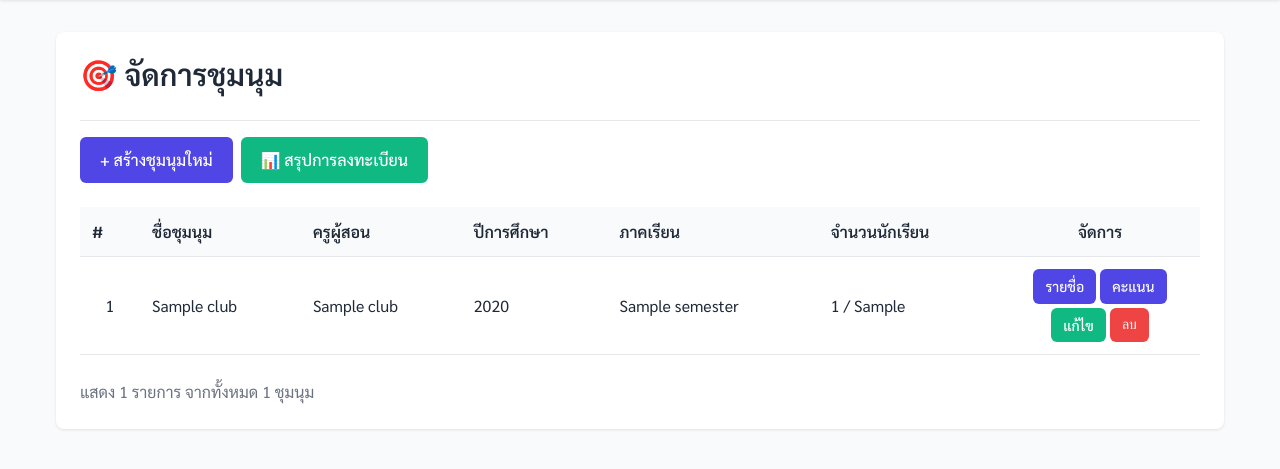
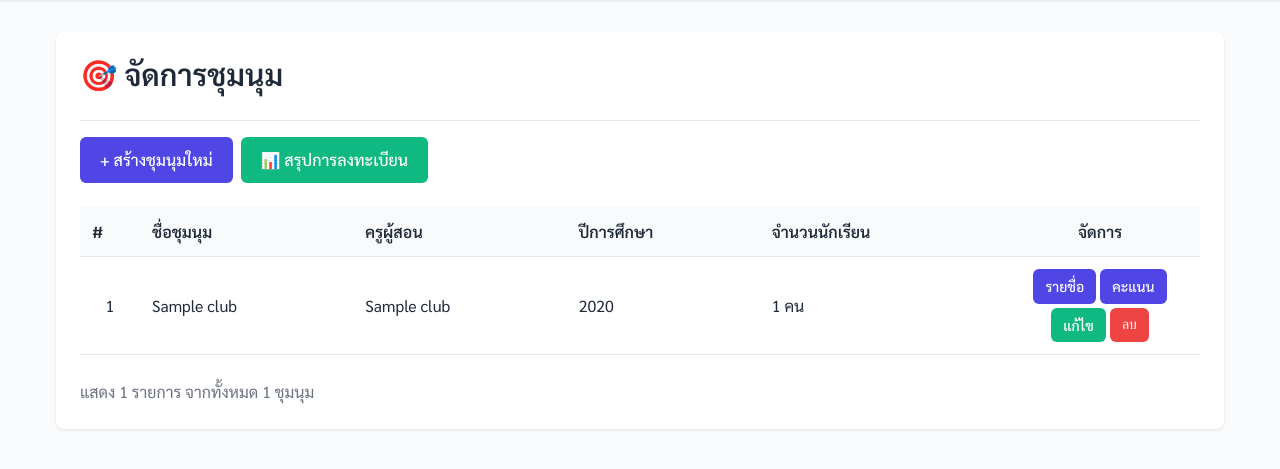
Before and after one commit to project-sy789/edugrade, a PHP site: template views/teacher/clubs/index.php in a window 1280 px wide. Shown: the part 74-543 px from the top of the page. Run offline with PHP 8.4, Linux system fonts and the light colour scheme; the visitor is signed in with stand-in values (Sample User, id 1); the template is opened without the code that fills it: most values are stand-ins (such as "Sample title", 1, 10 or a date in 2020); data that the repository does not hold is empty; some libraries are stand-ins or nearby versions.

Commit message:
Fix: Remove semester and max_students from clubs list view

```diff
--- a/views/teacher/clubs/index.php
+++ b/views/teacher/clubs/index.php
@@ -68,7 +68,6 @@
                             <th>ชื่อชุมนุม</th>
                             <th>ครูผู้สอน</th>
                             <th>ปีการศึกษา</th>
-                            <th>ภาคเรียน</th>
                             <th>จำนวนนักเรียน</th>
                             <th style="width: 200px; text-align: center;">จัดการ</th>
                         </tr>
@@ -83,8 +82,7 @@
                                 <td><?php echo htmlspecialchars($club['club_name']); ?></td>
                                 <td><?php echo htmlspecialchars($club['teacher_name']); ?></td>
                                 <td><?php echo htmlspecialchars($club['academic_year']); ?></td>
-                                <td><?php echo htmlspecialchars($club['semester']); ?></td>
-                                <td><?php echo $club['enrolled_count']; ?> / <?php echo $club['max_students']; ?></td>
+                                <td><?php echo $club['enrolled_count'] ?? 0; ?> คน</td>
                                 <td style="text-align: center;">
                                     <div style="display: flex; gap: 0.25rem; justify-content: center; flex-wrap: wrap;">
                                         <a href="/teacher/clubs/<?php echo $club['id']; ?>/members" class="btn btn-sm btn-primary">รายชื่อ</a>
```
